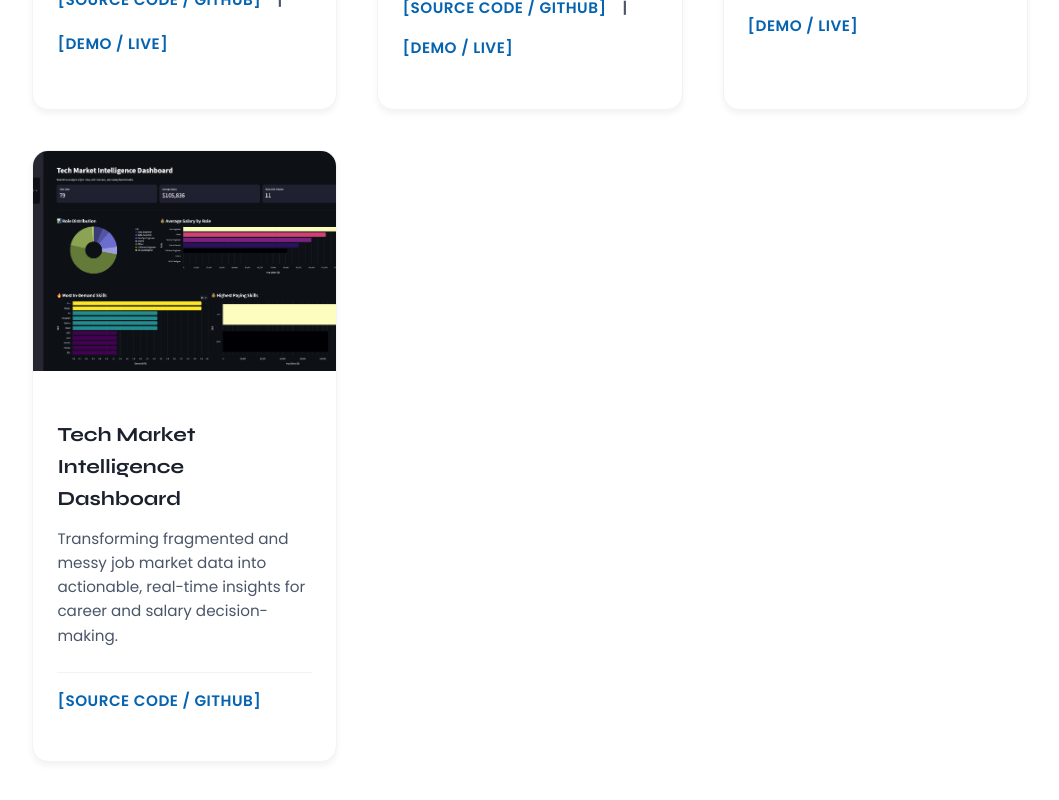
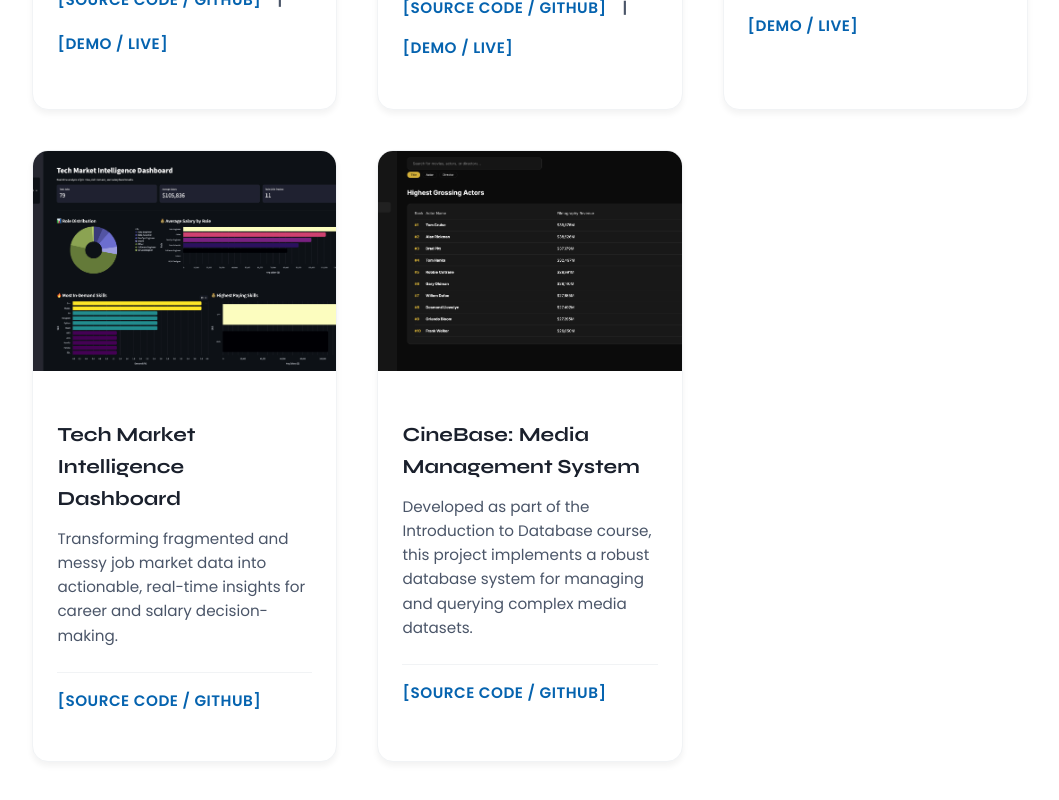
Before and after one commit to subhashyadavon/SubhashYadav, a React (Vite) app: page / in a window 1280 px wide. Shown: the part 6098-6898 px from the top of the page, without its empty margins (150-1209 px from the left). Built offline with nearby package versions, Linux system fonts and the light colour scheme.

Commit message:
Add CineBase Media Management System project to portfolio

```diff
--- a/src/assets/mywork_data.js
+++ b/src/assets/mywork_data.js
@@ -5,6 +5,8 @@ import project4_img from '../assets/project4.png'
 import project5_img from '../assets/project5.png'
 import project6_img from '../assets/project6.png'
 import airflow_img from '../assets/airflow-project.png'
+import database_img from '../assets/database.png'
+
 
 const mywork_data = [
     {
@@ -63,6 +65,14 @@ const mywork_data = [
         w_img: airflow_img,
         w_github: "https://github.com/subhashyadavon/airflow-project.git",
     },
+    {
+        w_no: 8,
+        w_name: "CineBase: Media Management System",
+        w_desc: "Developed as part of the Introduction to Database course, this project implements a robust database system for managing and querying complex media datasets.",
+        w_img: database_img,
+        w_github: "https://github.com/subhashyadavon/DatabaseProject.git",
+    },
+
 ]
 
 export default mywork_data;
```
Also changed, not shown: src/assets/database.png (added).
